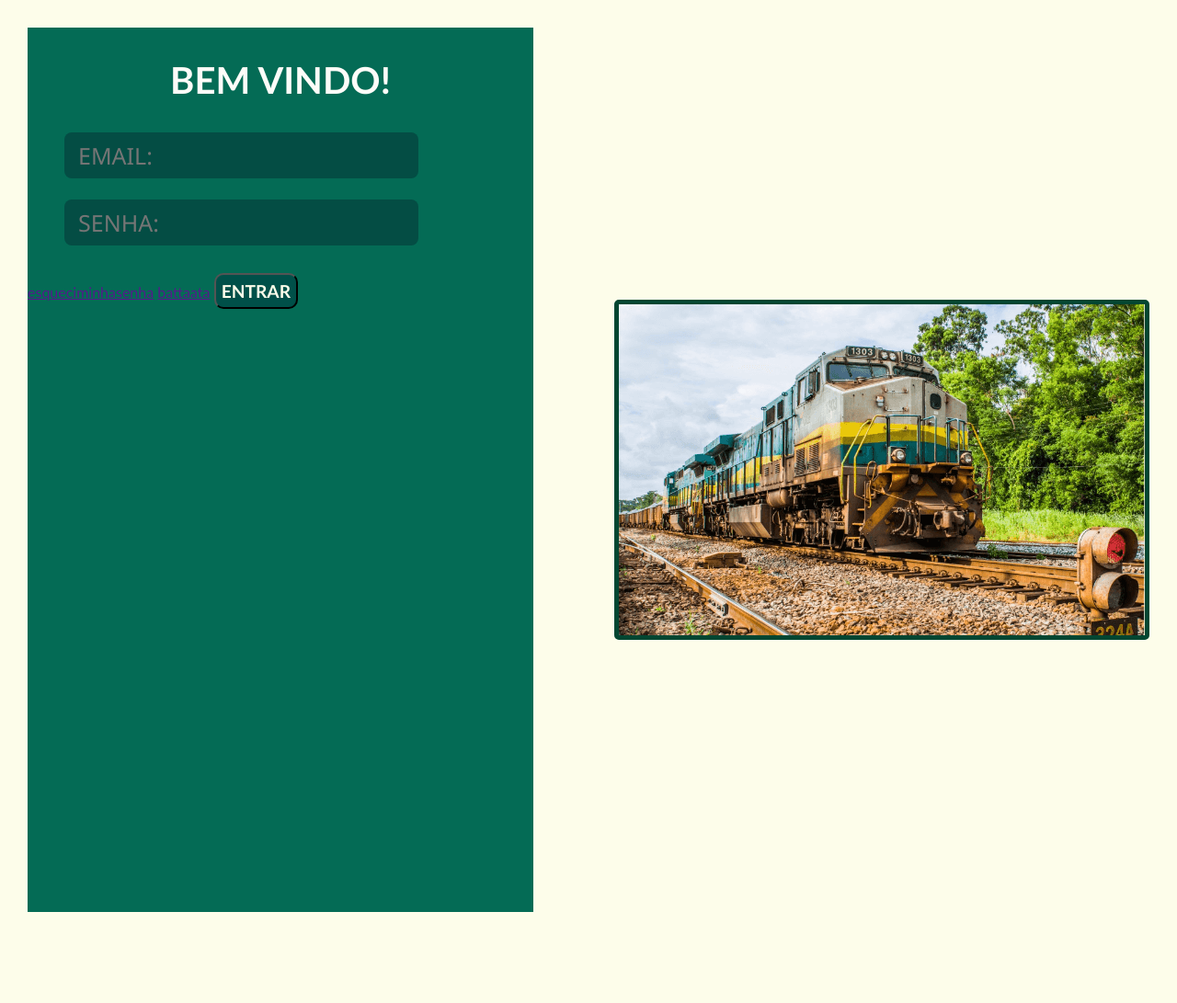
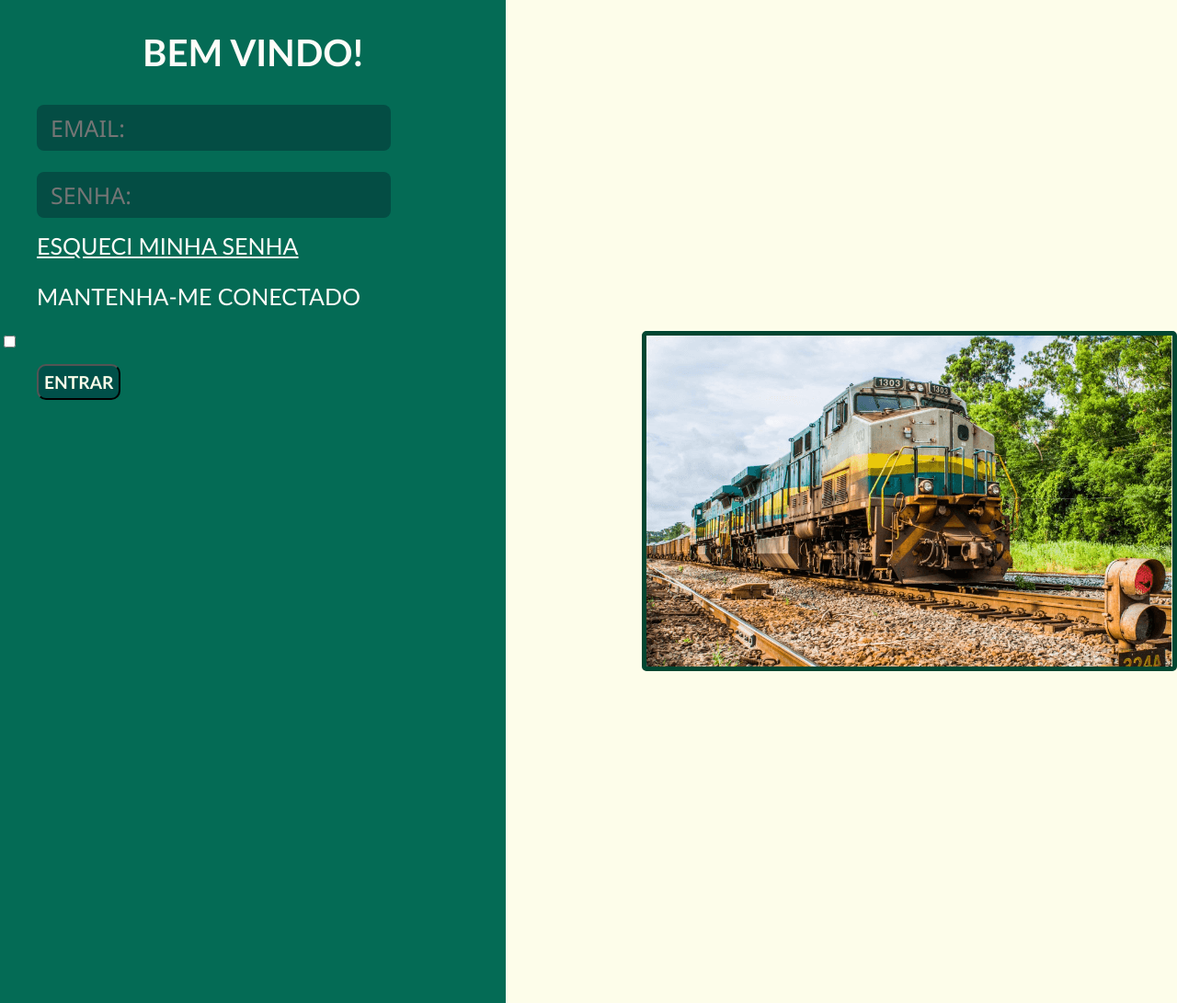
Before and after one commit to miguelpeters/SA-Ferrorama, a PHP site: page /public/login.html in a window 1280 px wide. Shown: the part 78-1169 px from the top of the page at 92% size. Before the commit the page ends 1070 px from the top, so only its background shows below. Run offline with PHP 8.4, Linux system fonts and the light colour scheme.

Commit message:
up - alterei o forms do login, arrumei o problema com a localização das divs

```diff
--- a/assets/style/style.css
+++ b/assets/style/style.css
@@ -159,7 +159,7 @@ body {
    cursor: pointer;
    text-align: center;
    border-radius: 10px;
-   background-color:  rgb(0, 80, 73);
+   background-color: rgb(0, 80, 73);
    color: rgb(253, 253, 234);
    font-family: 'Trebuchet MS', 'Lucida Sans Unicode', 'Lucida Grande', 'Lucida Sans', Arial, sans-serif;
    font-weight: bold;
@@ -168,13 +168,15 @@ body {
 }
 
 button:hover {
-    background-color: rgb(0, 121, 111);;
+   background-color: rgb(0, 121, 111);
+   ;
 }
 
 #nome {
    font-family: 'Segoe UI', Tahoma, Geneva, Verdana, sans-serif;
 
 }
+
 /* Home */
 
 .CadastrarText {
@@ -215,7 +217,7 @@ button:hover {
 
 }
 
-#test{
+#test {
    background-color: aqua;
    padding: 300px;
 }
@@ -223,6 +225,7 @@ button:hover {
 
 .flex {
    display: flex;
+   padding: 0px;
 }
 
 .DE-TRAIN_cadastro {
@@ -276,3 +279,14 @@ button:hover {
    font-family: 'Trebuchet MS', 'Lucida Sans Unicode', 'Lucida Grande', 'Lucida Sans', Arial, sans-serif;
    color: rgb(253, 252, 248);
 }
+
+.loginLink {
+   color: rgb(253, 252, 248);
+   font-family: 'Trebuchet MS', 'Lucida Sans Unicode', 'Lucida Grande', 'Lucida Sans', Arial, sans-serif;
+   font-size: 25px;
+   margin-left: 40px;
+}
+
+#loginLad {
+   margin-left: 40px;
+}
--- a/public/login.html
+++ b/public/login.html
@@ -23,6 +23,7 @@
 
                         <h2 id="loginTitulo">BEM VINDO!</h2>
 
+
                         <form id="FormsLogin">
                             <label for="email"></label>
                             <input type="email" id="email" class="loginInput" placeholder="EMAIL:">
@@ -33,10 +34,16 @@
                             <br>
 
 
-                                <a class="loginLink" href="">esqueciminhasenha</a>
-                                <a class="loginLink" href="">battaata</a>
+                            <a class="loginLink" href="">ESQUECI MINHA SENHA</a>
+                            <br>
 
-                                <button class="ButtonCadastro">ENTRAR</button>
+                            <p class="loginLink">MANTENHA-ME CONECTADO</p>
+                            <input type="checkbox">
+
+                            <br>
+                            <button id="loginLad" class="ButtonCadastro">ENTRAR</button>
+
+
 
                         </form>
 
```
Lines whose indentation alone changed are shown as unchanged.
